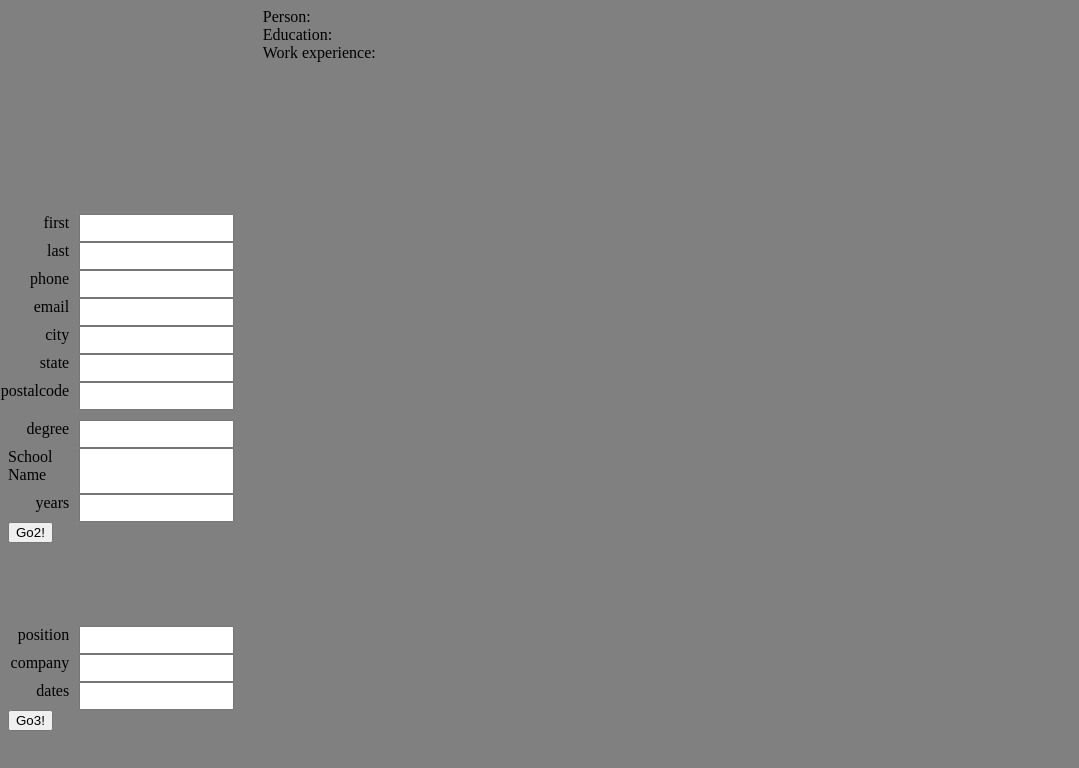
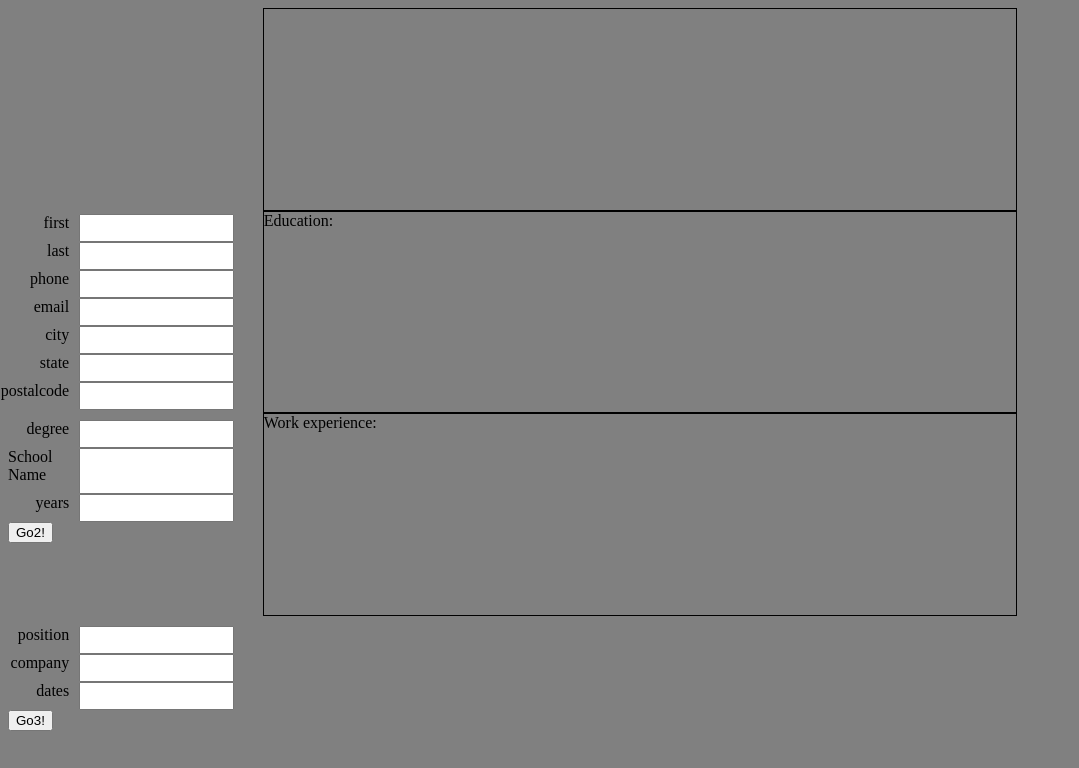
Before and after one commit to uwuzumaki/cv-application, a React (Vite) app: page / in a window 1280 px wide. Shown: the top 768 px of the page, without its empty margins (0-1079 px from the left). Built offline with nearby package versions, Linux system fonts and the light colour scheme.

Commit message:
Changed lcss of sidebar and main area

```diff
--- a/src/Components/App.jsx
+++ b/src/Components/App.jsx
@@ -4,7 +4,6 @@ import "../Styles/App.css";
 import Education from "./Education";
 import Person from "./Person";
 import Work from "./Work";
-// import { deleteCard } from "./HelperFunc";
 
 const App = () => {
   const [person, setPerson] = useState({});
@@ -61,7 +60,6 @@ const App = () => {
     setSchoolName("");
     setYears("");
     setEditSchoolID("");
-    console.log(schools);
   };
 
   const [jobs, setJobs] = useState([]);
@@ -107,7 +105,6 @@ const App = () => {
     setCompany("");
     setDates("");
     setEditJobID("");
-    console.log(jobs);
   };
 
   const editC = (section, e) => {
@@ -164,9 +161,17 @@ const App = () => {
         handleSubmit={handleSubmit2}
       />
       <div id="displayP">
-        <div>
-          Person: {person.first} {person.last} {person.phone} {person.email}{" "}
-          {person.city} {person.state} {person.postalcode}
+        <div id="personList">
+          <div>
+            {" "}
+            {person.first} {person.last}
+          </div>
+          <div>
+            {person.city} {person.state} {person.postalcode}
+          </div>
+          <div>
+            {person.phone} {person.email}
+          </div>
         </div>
         <div id="schoolList">
           Education:{" "}
--- a/src/Styles/App.css
+++ b/src/Styles/App.css
@@ -15,4 +15,30 @@ body {
   grid-column-end: 5;
   grid-row-start: 1;
   grid-row-end: 4;
+
+  display: flex;
+  flex-direction: column;
 }
+
+#displayP > div > li {
+  border: black solid 1px;
+}
+
+#personList {
+  border: black solid 1px;
+
+  flex: 1;
+  justify-content: center;
+  align-items: center;
+  text-align: center;
+}
+
+#schoolList {
+  border: black solid 1px;
+  flex: 1;
+}
+
+#workList {
+  border: black solid 1px;
+  flex: 1;
+}
```
